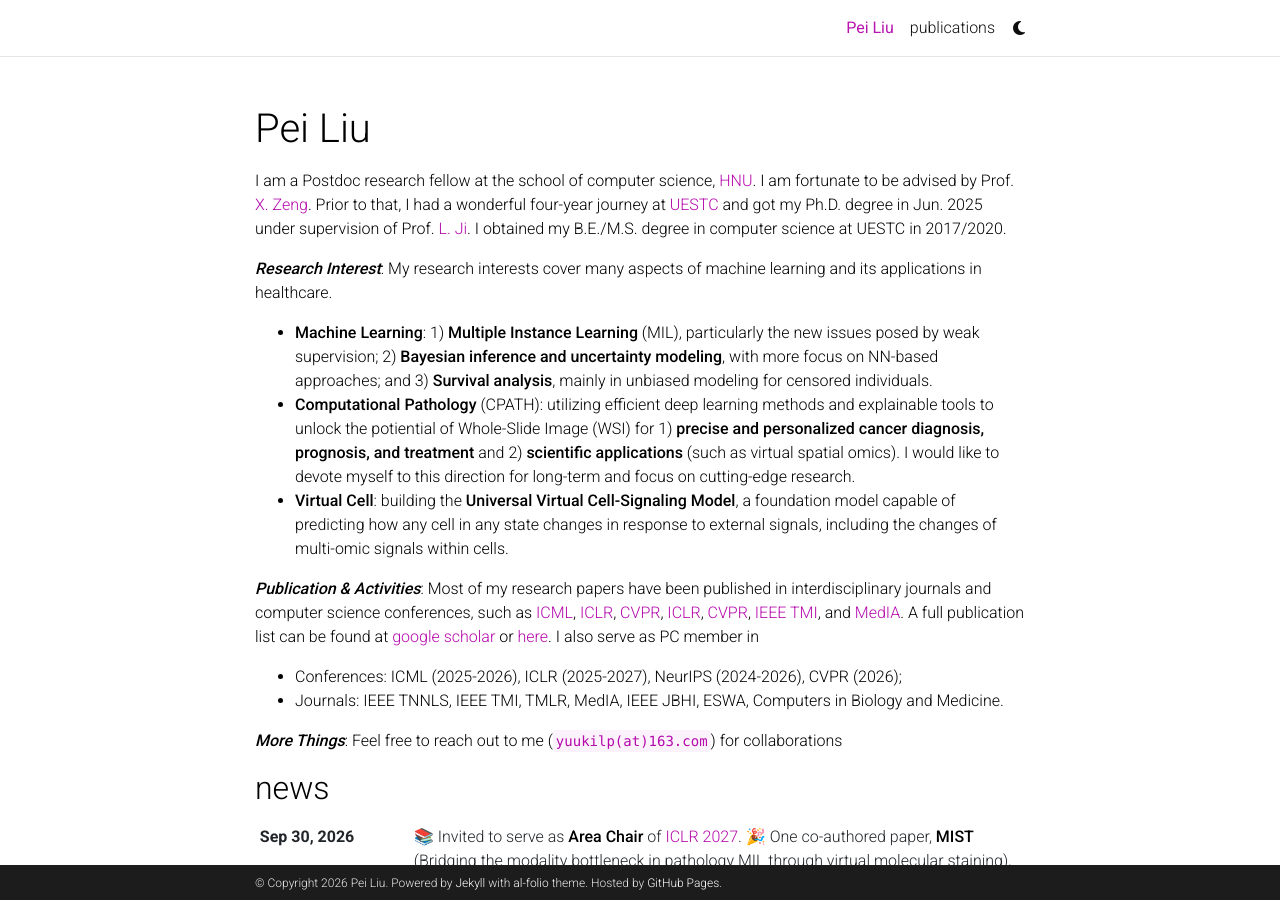
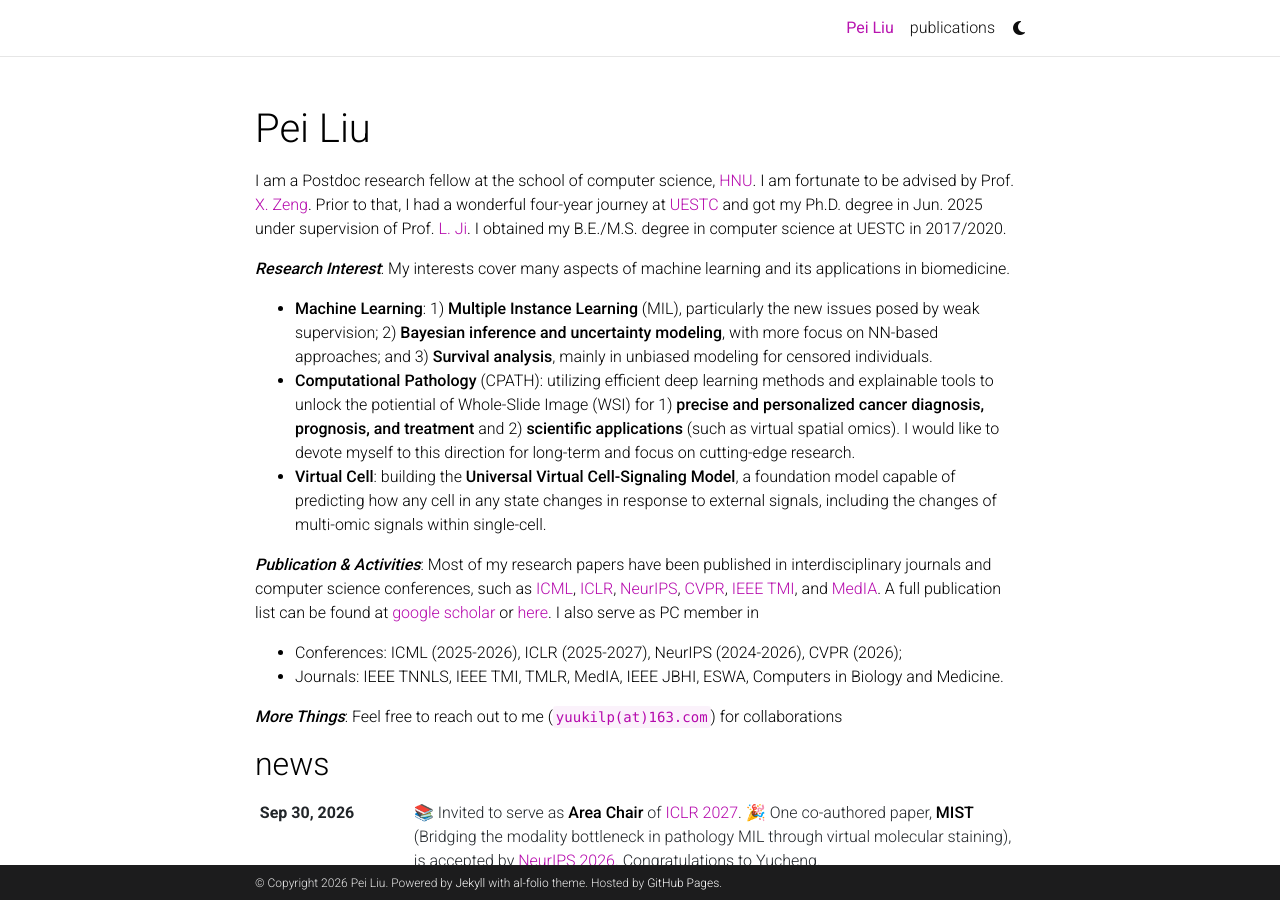
Before and after one commit to liupei101/liupei101.github.io, a Jekyll site: the page built from _pages/about.md, in a window 1280 px wide and 900 px high. Built offline with Jekyll 4.4.1, drawn with Linux system fonts in a browser that asks for light colours; emoji names are drawn with the system emoji font; some web fonts are replaced; comment, search, counter and statistics services are not loaded; a style sheet for code colours, icons or effects is not loaded.

Commit message:
Update my homepage

```diff
--- a/_pages/about.md
+++ b/_pages/about.md
@@ -18,12 +18,12 @@
 
 I am a Postdoc research fellow at the school of computer science, [HNU](https://www.hnu.edu.cn). I am fortunate to be advised by Prof. [X. Zeng](https://scholar.google.com/citations?user=B20HBMIAAAAJ). Prior to that, I had a wonderful four-year journey at [UESTC](https://www.uestc.edu.cn) and got my Ph.D. degree in Jun. 2025 under supervision of Prof. [L. Ji](https://faculty.uestc.edu.cn/jiluping/zh_CN/index.htm). I obtained my B.E./M.S. degree in computer science at UESTC in 2017/2020.
 
-***Research Interest***: My research interests cover many aspects of machine learning and its applications in healthcare.
+***Research Interest***: My interests cover many aspects of machine learning and its applications in biomedicine.
 - **Machine Learning**: 1) **Multiple Instance Learning** (MIL), particularly the new issues posed by weak supervision; 2) **Bayesian inference and uncertainty modeling**, with more focus on NN-based approaches; and 3) **Survival analysis**, mainly in unbiased modeling for censored individuals.
 - **Computational Pathology** (CPATH): utilizing efficient deep learning methods and explainable tools to unlock the potiential of Whole-Slide Image (WSI) for 1) **precise and personalized cancer diagnosis, prognosis, and treatment** and 2) **scientific applications** (such as virtual spatial omics). I would like to devote myself to this direction for long-term and focus on cutting-edge research.
-- **Virtual Cell**: building the **Universal Virtual Cell-Signaling Model**, a foundation model capable of predicting how any cell in any state changes in response to external signals, including the changes of multi-omic signals within cells.
+- **Virtual Cell**: building the **Universal Virtual Cell-Signaling Model**, a foundation model capable of predicting how any cell in any state changes in response to external signals, including the changes of multi-omic signals within single-cell.
 
-***Publication & Activities***: Most of my research papers have been published in interdisciplinary journals and computer science conferences, such as [ICML](https://openreview.net/group?id=ICML.cc), [ICLR](https://openreview.net/group?id=ICLR.cc), [CVPR](https://cvpr.thecvf.com/Conferences), [ICLR](https://openreview.net/group?id=NeurIPS.cc), [CVPR](https://cvpr.thecvf.com/Conferences), [IEEE TMI](https://ieeexplore.ieee.org/xpl/RecentIssue.jsp?punumber=42), and [MedIA](https://www.sciencedirect.com/journal/medical-image-analysis). A full publication list can be found at [google scholar](https://scholar.google.com/citations?user=FNghdtEAAAAJ) or [here](https://liupei101.github.io/publications/). I also serve as PC member in
+***Publication & Activities***: Most of my research papers have been published in interdisciplinary journals and computer science conferences, such as [ICML](https://openreview.net/group?id=ICML.cc), [ICLR](https://openreview.net/group?id=ICLR.cc), [NeurIPS](https://openreview.net/group?id=NeurIPS.cc), [CVPR](https://cvpr.thecvf.com/Conferences), [IEEE TMI](https://ieeexplore.ieee.org/xpl/RecentIssue.jsp?punumber=42), and [MedIA](https://www.sciencedirect.com/journal/medical-image-analysis). A full publication list can be found at [google scholar](https://scholar.google.com/citations?user=FNghdtEAAAAJ) or [here](https://liupei101.github.io/publications/). I also serve as PC member in
 - Conferences: ICML (2025-2026), ICLR (2025-2027), NeurIPS (2024-2026), CVPR (2026);
 - Journals: IEEE TNNLS, IEEE TMI, TMLR, MedIA, IEEE JBHI, ESWA, Computers in Biology and Medicine.
 
```
